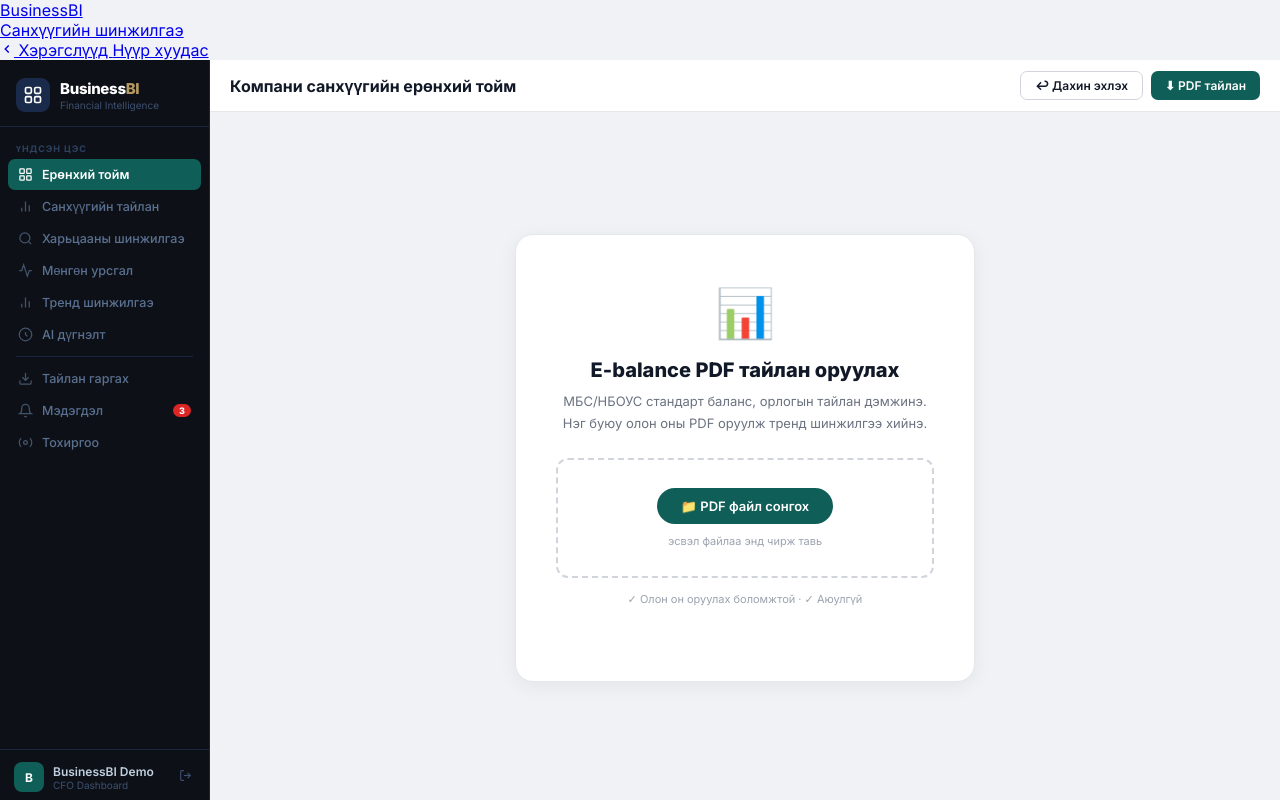
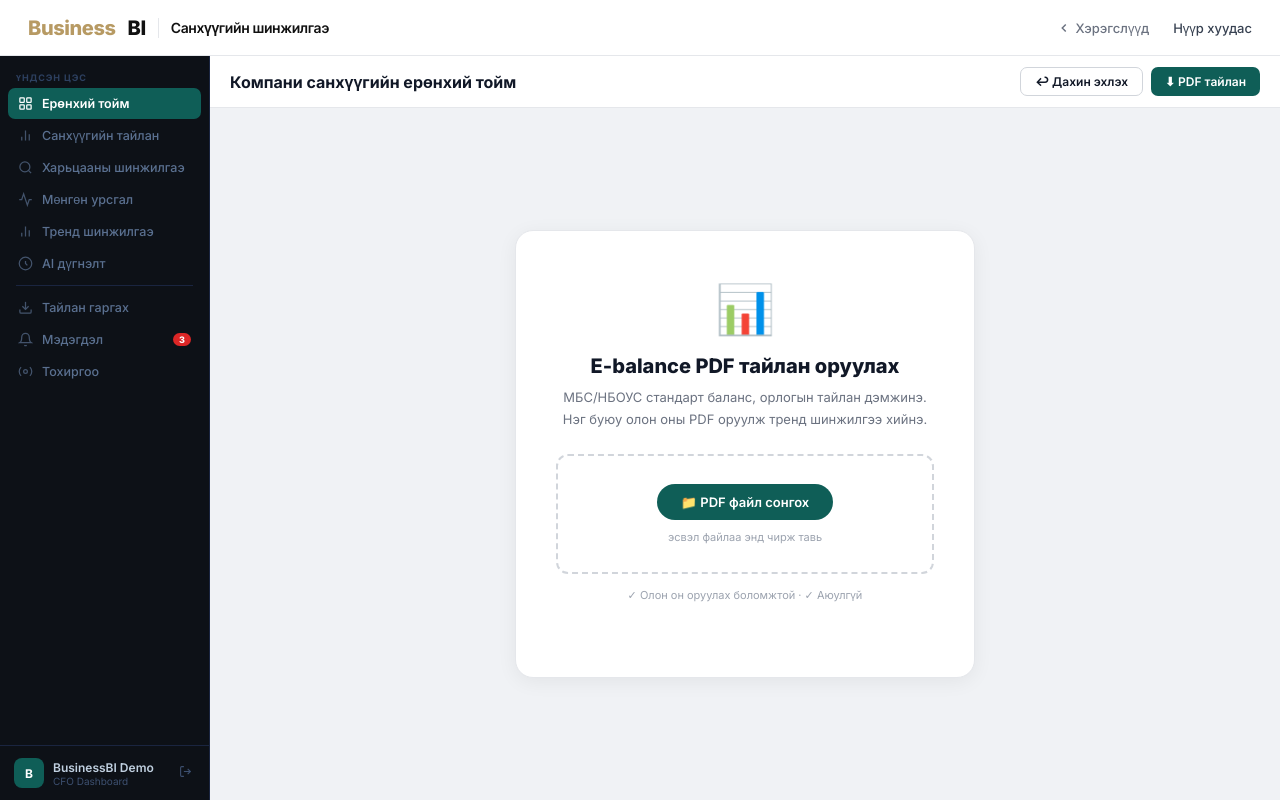
Before and after one commit to khongor95-bit/BusinessBI, a plain HTML site: page financial_dashboard.html in a window 1280 px wide. Drawn offline with Linux system fonts and the light colour scheme; a script that the page names is missing.

Commit message:
Add files via upload

```diff
--- a/financial_dashboard.html
+++ b/financial_dashboard.html
@@ -23,7 +23,6 @@
 
 /* SIDEBAR */
 .sb{width:210px;height:calc(100vh - 56px);background:var(--sb);display:flex;flex-direction:column;flex-shrink:0;border-right:1px solid #1a2540}
-.sb-top{padding:18px 16px 14px;border-bottom:1px solid #1a2540}
 .sb-logo{display:flex;align-items:center;gap:10px}
 .sb-logo-icon{width:34px;height:34px;background:#1a2a4a;border-radius:9px;display:flex;align-items:center;justify-content:center;flex-shrink:0}
 .sb-logo-icon svg{width:20px;height:20px}
@@ -195,10 +194,21 @@
 .bc-chg span{font-weight:600}
 .bc-chg .up{color:var(--grn)}
 .bc-chg .dn{color:var(--red)}
+
+.bbi-nav{background:#fff;border-bottom:1px solid #e5e7eb;height:56px;display:flex;align-items:center;flex-shrink:0}
+.bbi-nav-inner{max-width:100%;padding:0 28px;display:flex;justify-content:space-between;align-items:center;width:100%}
+.bbi-logo{font-size:20px;font-weight:800;color:#b79a63;text-decoration:none;letter-spacing:-.02em;display:flex;align-items:center;gap:12px}
+.bbi-logo span{color:#111}
+.bbi-logo-sep{width:1px;height:20px;background:#e5e7eb;flex-shrink:0}
+.bbi-logo-title{font-size:14px;font-weight:600;color:#6b7280}
+.bbi-nav-links{display:flex;gap:24px;align-items:center}
+.bbi-nav-links a{text-decoration:none;color:#374151;font-weight:500;font-size:13px;transition:color .15s}
+.bbi-nav-links a:hover{color:#b79a63}
+.bbi-back{display:flex;align-items:center;gap:5px;color:#6b7280!important}
+
 </style>
 </head>
 <body>
-
 <nav class="bbi-nav">
   <div class="bbi-nav-inner">
     <a href="index.html" class="bbi-logo">Business<span>BI</span>
@@ -214,22 +224,8 @@
     </div>
   </div>
 </nav>
-<div style="display:flex;flex:1;overflow:hidden;min-height:0">
+<div style="display:flex;flex:1;min-height:0;overflow:hidden">
 <aside class="sb">
-  <div class="sb-top">
-    <div class="sb-logo">
-      <div class="sb-logo-icon">
-        <svg viewBox="0 0 24 24" fill="none" stroke="white" stroke-width="2" stroke-linecap="round">
-          <rect x="3" y="3" width="7" height="7" rx="1.5"/><rect x="14" y="3" width="7" height="7" rx="1.5"/>
-          <rect x="3" y="14" width="7" height="7" rx="1.5"/><rect x="14" y="14" width="7" height="7" rx="1.5"/>
-        </svg>
-      </div>
-      <div>
-        <div class="sb-logo-text">Business<span>BI</span></div>
-        <div class="sb-logo-sub">Financial Intelligence</div>
-      </div>
-    </div>
-  </div>
   <nav class="sb-nav">
     <div class="sb-sec">Үндсэн цэс</div>
     <button class="sb-i active" onclick="showSection('overview')">
```
